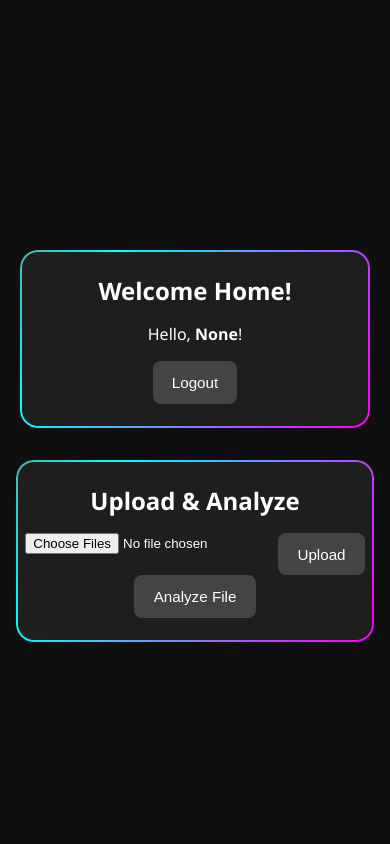
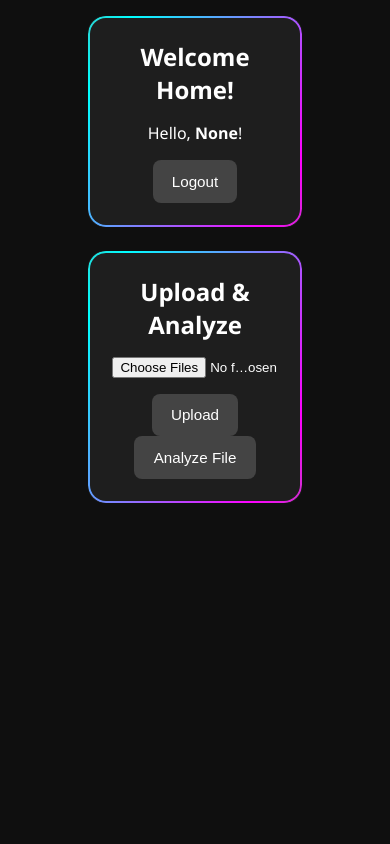
Before and after one commit to AlexanderBedrosyan/data-checker, a Flask app: page / in a window 390 px wide. Run offline with Flask 3, Linux system fonts and the light colour scheme; a user stored in the database is signed in.

Commit message:
Change home css

```diff
--- a/app/static/home.css
+++ b/app/static/home.css
@@ -1,3 +1,164 @@
+/** {*/
+/*    box-sizing: border-box;*/
+/*    margin: 0;*/
+/*    padding: 0;*/
+/*}*/
+
+/*body {*/
+/*    background-color: #0f0f0f;*/
+/*    color: #fff;*/
+/*    font-family: 'Segoe UI', sans-serif;*/
+/*    display: flex;*/
+/*    justify-content: center;*/
+/*    align-items: center;*/
+/*    min-height: 100vh;*/
+/*    padding: 1rem;*/
+/*}*/
+
+/*.card {*/
+/*    position: relative;*/
+/*    background-color: #1e1e1e;*/
+/*    border-radius: 16px;*/
+/*    padding: 2rem;*/
+/*    width: 100%;*/
+/*    max-width: 400px;*/
+/*    z-index: 1;*/
+/*    overflow: hidden;*/
+/*}*/
+
+/*.container {*/
+/*    display: flex;*/
+/*    flex-direction: column;*/
+/*    align-items: center;*/
+/*    gap: 2rem;*/
+/*    width: 100%;*/
+/*    max-width: 500px;*/
+/*    margin-top: 3rem;*/
+/*}*/
+
+/*.small-card {*/
+/*    max-width: 350px;*/
+/*}*/
+
+/*!* Animated border *!*/
+/*.card::before {*/
+/*    content: '';*/
+/*    position: absolute;*/
+/*    inset: 0;*/
+/*    padding: 2px;*/
+/*    background: linear-gradient(120deg, #ff0000, #00ffff, #ff00ff, #00ff00, #ff0000);*/
+/*    background-size: 300% 300%;*/
+/*    animation: borderFlow 6s linear infinite;*/
+/*    border-radius: 18px;*/
+/*    z-index: -1;*/
+/*    mask: linear-gradient(#fff 0 0) content-box,*/
+/*    linear-gradient(#fff 0 0);*/
+/*    -webkit-mask: linear-gradient(#fff 0 0) content-box,*/
+/*    linear-gradient(#fff 0 0);*/
+/*    mask-composite: exclude;*/
+/*    -webkit-mask-composite: destination-out;*/
+/*}*/
+
+/*@keyframes borderFlow {*/
+/*    0% {*/
+/*        background-position: 0% 50%;*/
+/*    }*/
+/*    50% {*/
+/*        background-position: 100% 50%;*/
+/*    }*/
+/*    100% {*/
+/*        background-position: 0% 50%;*/
+/*    }*/
+/*}*/
+
+/*!* Content styling *!*/
+/*.card h2 {*/
+/*    margin-bottom: 1rem;*/
+/*    text-align: center;*/
+/*    font-size: 1.8rem;*/
+/*}*/
+
+/*.card p {*/
+/*    text-align: center;*/
+/*    margin-bottom: 1.5rem;*/
+/*    font-size: 1.1rem;*/
+/*}*/
+
+/*.card form {*/
+/*    display: flex;*/
+/*    justify-content: center;*/
+/*}*/
+
+/*.card button {*/
+/*    background: #444;*/
+/*    color: white;*/
+/*    border: none;*/
+/*    padding: 0.9rem 1.5rem;*/
+/*    border-radius: 8px;*/
+/*    font-size: 1rem;*/
+/*    cursor: pointer;*/
+/*    transition: background 0.3s ease;*/
+/*}*/
+
+/*.card button:hover {*/
+/*    background: #666;*/
+/*}*/
+
+/*!* Responsive design *!*/
+/*@media (max-width: 480px) {*/
+/*    .card {*/
+/*        padding: 1.5rem;*/
+/*    }*/
+
+/*    .card h2 {*/
+/*        font-size: 1.5rem;*/
+/*    }*/
+
+/*    .card p {*/
+/*        font-size: 1rem;*/
+/*    }*/
+
+/*    .card button {*/
+/*        padding: 0.8rem 1.2rem;*/
+/*        font-size: 0.95rem;*/
+/*    }*/
+/*}*/
+
+/*@media (max-width: 700px) {*/
+/*    .container {*/
+/*        display: flex;*/
+/*        flex-direction: column;*/
+/*        align-items: center;*/
+/*        gap: 2rem;*/
+/*        width: 100%;*/
+/*        max-width: 90%;*/
+/*        margin-top: 3rem;*/
+/*    }*/
+
+/*    .card {*/
+/*        p position: relative;*/
+/*        background-color: #1e1e1e;*/
+/*        border-radius: 16px;*/
+/*        padding: 2rem;*/
+/*        width: 100%;*/
+/*        max-width: 90%;*/
+/*        z-index: 1;*/
+/*        overflow: hidden;*/
+/*    }*/
+
+/*    .small-card {*/
+/*        max-width: 100% !important;*/
+/*        width: 90% !important;*/
+
+/*    }*/
+
+/*    input[type="file"],*/
+/*    select,*/
+/*    button {*/
+/*        max-width: 100%;*/
+/*    }*/
+/*}*/
+
 * {
     box-sizing: border-box;
     margin: 0;
@@ -10,20 +171,9 @@ body {
     font-family: 'Segoe UI', sans-serif;
     display: flex;
     justify-content: center;
-    align-items: center;
+    align-items: flex-start;
     min-height: 100vh;
-    padding: 1rem;
-}
-
-.card {
-    position: relative;
-    background-color: #1e1e1e;
-    border-radius: 16px;
-    padding: 2rem;
-    width: 100%;
-    max-width: 400px;
-    z-index: 1;
-    overflow: hidden;
+    padding: 1.5rem 1rem;
 }
 
 .container {
@@ -32,12 +182,19 @@ body {
     align-items: center;
     gap: 2rem;
     width: 100%;
-    max-width: 500px;
-    margin-top: 3rem;
+    max-width: 90%;
 }
 
-.small-card {
-    max-width: 350px;
+/* General card */
+.card {
+    position: relative;
+    background-color: #1e1e1e;
+    border-radius: 16px;
+    padding: 2rem;
+    width: 30%;
+    max-width: 80%;
+    z-index: 1;
+    overflow: hidden;
 }
 
 /* Animated border */
@@ -51,29 +208,21 @@ body {
     animation: borderFlow 6s linear infinite;
     border-radius: 18px;
     z-index: -1;
-    mask:
-        linear-gradient(#fff 0 0) content-box,
-        linear-gradient(#fff 0 0);
-    -webkit-mask:
-        linear-gradient(#fff 0 0) content-box,
-        linear-gradient(#fff 0 0);
+    mask: linear-gradient(#fff 0 0) content-box,
+    linear-gradient(#fff 0 0);
+    -webkit-mask: linear-gradient(#fff 0 0) content-box,
+    linear-gradient(#fff 0 0);
     mask-composite: exclude;
     -webkit-mask-composite: destination-out;
 }
 
 @keyframes borderFlow {
-    0% {
-        background-position: 0% 50%;
-    }
-    50% {
-        background-position: 100% 50%;
-    }
-    100% {
-        background-position: 0% 50%;
-    }
+    0% { background-position: 0% 50%; }
+    50% { background-position: 100% 50%; }
+    100% { background-position: 0% 50%; }
 }
 
-/* Content styling */
+/* Typography */
 .card h2 {
     margin-bottom: 1rem;
     text-align: center;
@@ -86,11 +235,7 @@ body {
     font-size: 1.1rem;
 }
 
-.card form {
-    display: flex;
-    justify-content: center;
-}
-
+/* Buttons */
 .card button {
     background: #444;
     color: white;
@@ -106,9 +251,60 @@ body {
     background: #666;
 }
 
-/* Responsive design */
-@media (max-width: 480px) {
-    .card {
+/* Forms */
+.card form {
+    display: flex;
+    flex-direction: column;
+    align-items: center;
+    gap: 1rem;
+    width: 100%;
+}
+
+/* Скрита форма и стилизиран бутон */
+.custom-file-upload {
+    display: inline-block;
+    padding: 0.9rem 1.5rem;
+    color: white;
+    background-color: #444;
+    border-radius: 8px;
+    font-size: 1rem;
+    cursor: pointer;
+    transition: background 0.3s ease;
+    text-align: center;
+    width: 100%;
+    max-width: 250px;
+}
+
+.custom-file-upload:hover {
+    background-color: #666;
+}
+
+.custom-file-upload input[type="file"] {
+    display: none;
+}
+
+
+input[type="file"],
+select {
+    width: 90%;
+    max-width: 300px;
+}
+
+/* Responsive */
+@media (max-width: 700px) {
+    body {
+        padding: 1rem 0.5rem;
+    }
+
+    .container {
+        max-width: 95%;
+        gap: 1.5rem;
+    }
+
+    .card,
+    body > div > div.card.small-card {
+        max-width: 90%;
+        width: 100% !important;
         padding: 1.5rem;
     }
 
@@ -124,4 +320,46 @@ body {
         padding: 0.8rem 1.2rem;
         font-size: 0.95rem;
     }
+
+    input[type="file"],
+    select {
+        width: 100%;
+    }
 }
+
+
+@media (max-width: 1100px) {
+    body {
+        padding: 1rem 0.5rem;
+    }
+
+    .container {
+        max-width: 95%;
+        gap: 1.5rem;
+    }
+
+    .card,
+    body > div > div.card.small-card {
+        max-width: 60%;
+        width: 100% !important;
+        padding: 1.5rem;
+    }
+
+    .card h2 {
+        font-size: 1.5rem;
+    }
+
+    .card p {
+        font-size: 1rem;
+    }
+
+    .card button {
+        padding: 0.8rem 1.2rem;
+        font-size: 0.95rem;
+    }
+
+    input[type="file"],
+    select {
+        width: 100%;
+    }
+}
```
